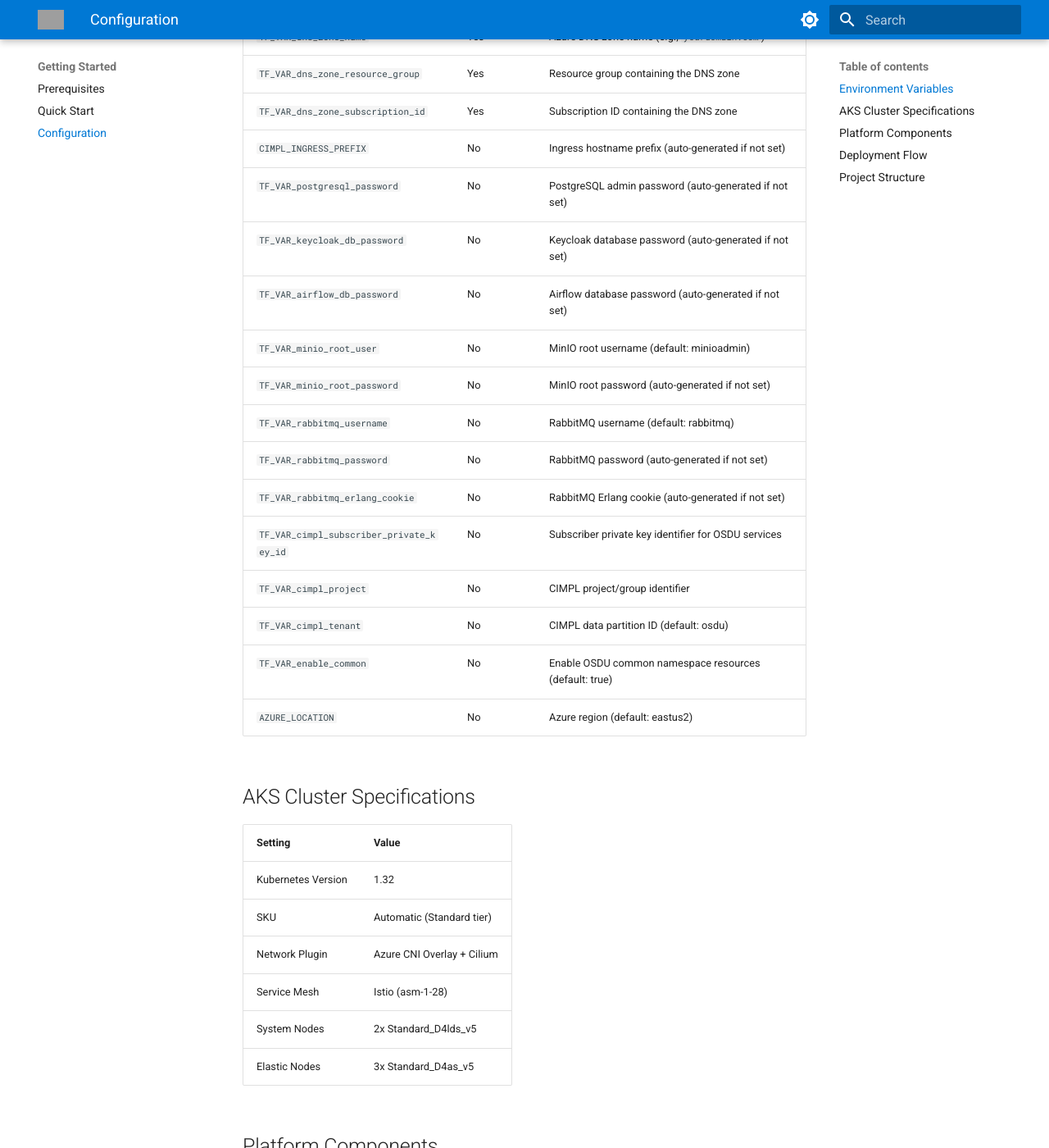
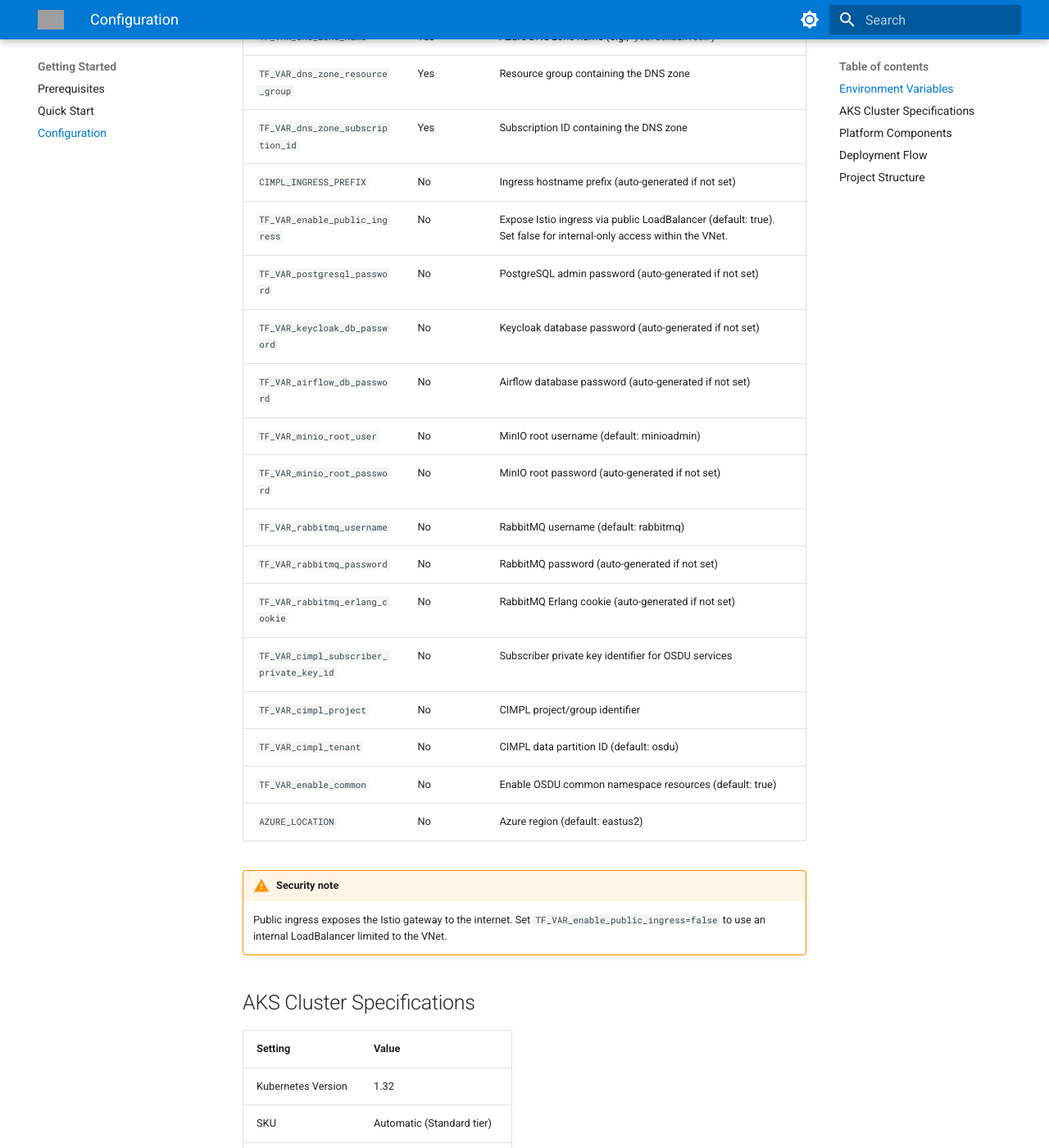
Before and after one commit to danielscholl-osdu/cimpl-azd, an MkDocs documentation site: the page built from docs/src/getting-started/configuration.md, in a window 1280 px wide and 1400 px high, scrolled down 393 px. Shown: the whole window at 82% size. Built offline with MkDocs 1.6.1 and Material for MkDocs 9.7.7, drawn with Linux system fonts in a browser that asks for light colours; comment, search, counter and statistics services are not loaded; grey boxes are pictures that could not be loaded.

Commit message:
feat: add public/internal ingress toggle for gateway LB (#69)
Co-authored-by: Copilot <223556219+Copilot@users.noreply.github.com>

```diff
--- a/docs/src/getting-started/configuration.md
+++ b/docs/src/getting-started/configuration.md
@@ -10,6 +10,7 @@
 | `TF_VAR_dns_zone_resource_group` | Yes | Resource group containing the DNS zone |
 | `TF_VAR_dns_zone_subscription_id` | Yes | Subscription ID containing the DNS zone |
 | `CIMPL_INGRESS_PREFIX` | No | Ingress hostname prefix (auto-generated if not set) |
+| `TF_VAR_enable_public_ingress` | No | Expose Istio ingress via public LoadBalancer (default: true). Set false for internal-only access within the VNet. |
 | `TF_VAR_postgresql_password` | No | PostgreSQL admin password (auto-generated if not set) |
 | `TF_VAR_keycloak_db_password` | No | Keycloak database password (auto-generated if not set) |
 | `TF_VAR_airflow_db_password` | No | Airflow database password (auto-generated if not set) |
@@ -23,6 +24,9 @@
 | `TF_VAR_cimpl_tenant` | No | CIMPL data partition ID (default: osdu) |
 | `TF_VAR_enable_common` | No | Enable OSDU common namespace resources (default: true) |
 | `AZURE_LOCATION` | No | Azure region (default: eastus2) |
+
+!!! warning "Security note"
+    Public ingress exposes the Istio gateway to the internet. Set `TF_VAR_enable_public_ingress=false` to use an internal LoadBalancer limited to the VNet.
 
 ## AKS Cluster Specifications
 
```
Also changed, not shown: .squad/agents/naomi/history.md, README.md, 5 other files.
